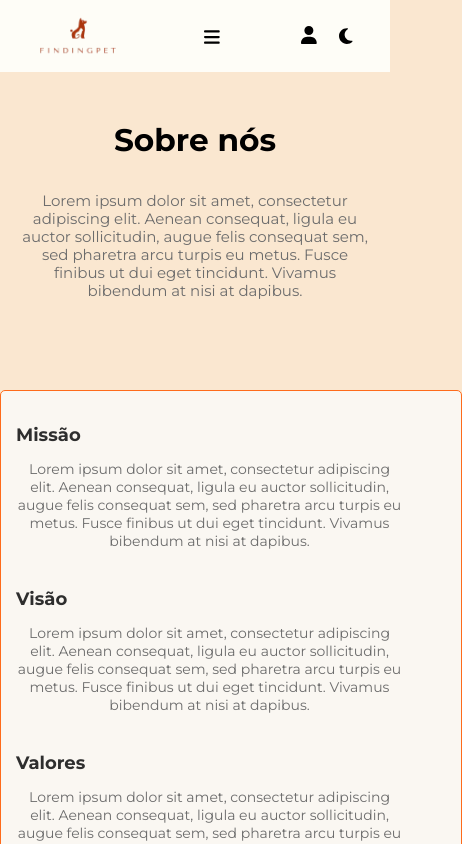
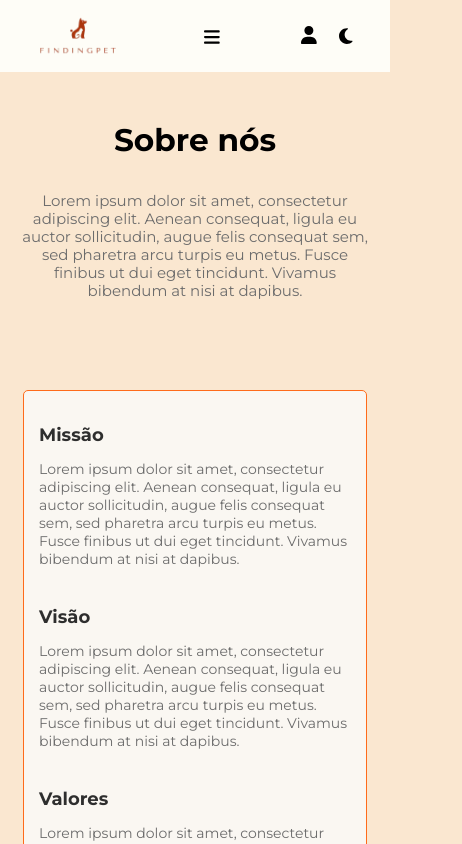
Before and after one commit to lucasgomesdesouza/finding-pets, a React (Create React App) app: page /about-us in a window 390 px wide. Shown: the top 844 px of the page, 462 px wide, since content can reach past the window. Built offline with nearby package versions, Linux system fonts and the light colour scheme.

Commit message:
about us and login fixed

```diff
--- a/src/components/AboutContent/AboutContent.module.css
+++ b/src/components/AboutContent/AboutContent.module.css
@@ -36,11 +36,11 @@
     font-size: 18px;
 }
 
-@media (max-width: 768px) {
+@media (max-width: 850px) {
     .aboutTitleCard {
         flex-direction: column;
-        align-items: center;
-        width: 430px !important;
+
+        width: 85vw;
     }
 
     .aboutContentTitle {
@@ -50,8 +50,7 @@
 
     .aboutContentSubscription {
         font-size: 16px;
-        text-align: center;
-        width: 90%;
+        text-align: start;
     }
 }
 
@@ -66,6 +65,6 @@
 
     .aboutTitleCard {
         padding: 15px;
-        width: 430px !important;
+        width: 80vw;
     }
 }
--- a/src/components/Forms/SignUpForm/SignUpForm.module.css
+++ b/src/components/Forms/SignUpForm/SignUpForm.module.css
@@ -85,6 +85,7 @@
     border-radius: 5px;
     font-size: 14px;
     color: #333;
+    margin-left: -15px;
 }
 
 .formButton {
```
